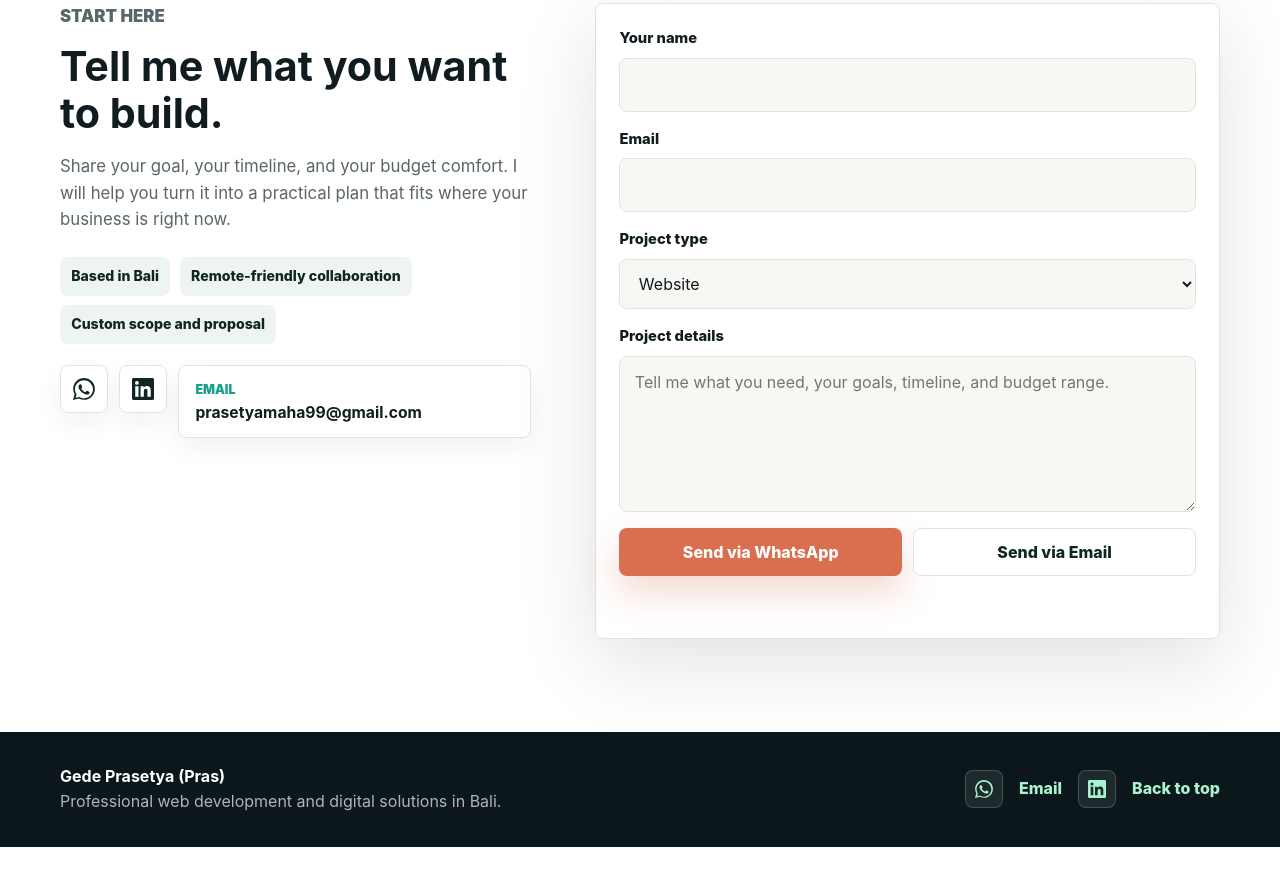
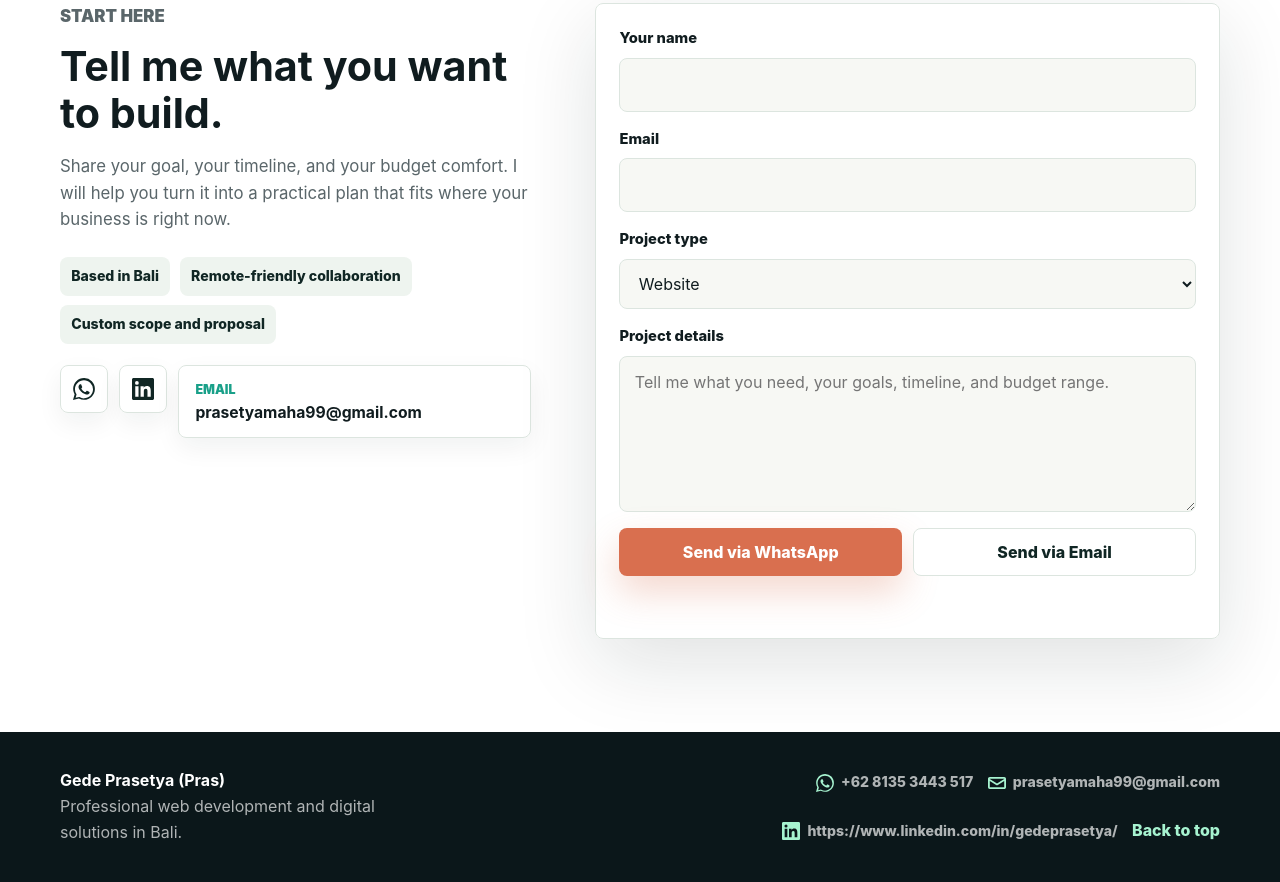
Before and after one commit to gedeprasetya/prasbaliweb, a plain HTML site: page index.html in a window 1280 px wide. Shown: the part 4602-5484 px from the top of the page. Before the commit the page ends 5449 px from the top, so only its background shows below. Drawn offline with nearby package versions, Linux system fonts and the light colour scheme.

Commit message:
Update footer contact links

```diff
--- a/index.html
+++ b/index.html
@@ -528,35 +528,38 @@
         </div>
         <div class="footer-links">
           <a
-            class="social-icon social-icon-footer"
+            class="footer-contact-link"
             href="https://wa.me/6281353443517"
             target="_blank"
             rel="noopener"
-            aria-label="WhatsApp"
-            title="WhatsApp"
           >
             <svg aria-hidden="true" viewBox="0 0 24 24">
               <path
                 d="M20.52 3.48A11.77 11.77 0 0 0 12.05 0C5.51 0 .2 5.31.2 11.85c0 2.08.54 4.12 1.58 5.91L0 24l6.4-1.68a11.86 11.86 0 0 0 5.65 1.44h.01c6.53 0 11.84-5.31 11.84-11.85 0-3.16-1.23-6.14-3.38-8.43Zm-8.47 18.75h-.01a9.84 9.84 0 0 1-5.02-1.38l-.36-.22-3.8 1 1.01-3.71-.24-.38a9.82 9.82 0 0 1-1.5-5.2c0-5.43 4.42-9.85 9.86-9.85 2.63 0 5.1 1.03 6.96 2.89a9.78 9.78 0 0 1 2.89 6.96c0 5.44-4.42 9.85-9.79 9.85Zm5.4-7.36c-.3-.15-1.75-.86-2.02-.96-.27-.1-.47-.15-.67.15-.2.3-.77.96-.95 1.16-.17.2-.35.22-.64.07-.3-.15-1.25-.46-2.39-1.47-.88-.79-1.48-1.77-1.65-2.06-.17-.3-.02-.46.13-.61.13-.13.3-.35.45-.52.15-.17.2-.3.3-.5.1-.2.05-.37-.02-.52-.07-.15-.67-1.61-.92-2.2-.24-.58-.49-.5-.67-.51h-.57c-.2 0-.52.07-.79.37-.27.3-1.04 1.01-1.04 2.47 0 1.46 1.06 2.87 1.21 3.07.15.2 2.1 3.2 5.09 4.49.71.31 1.27.49 1.7.63.71.23 1.36.2 1.87.12.57-.09 1.75-.72 2-1.41.25-.69.25-1.28.17-1.41-.07-.12-.27-.2-.57-.35Z"
               />
             </svg>
-            <span class="sr-only">WhatsApp</span>
+            <span>+62 8135 3443 517</span>
           </a>
-          <a href="mailto:prasetyamaha99@gmail.com">Email</a>
+          <a class="footer-contact-link" href="mailto:prasetyamaha99@gmail.com">
+            <svg aria-hidden="true" viewBox="0 0 24 24">
+              <path
+                d="M2.4 4h19.2C22.92 4 24 5.08 24 6.4v11.2c0 1.32-1.08 2.4-2.4 2.4H2.4A2.4 2.4 0 0 1 0 17.6V6.4C0 5.08 1.08 4 2.4 4Zm0 2.2v.36l9.6 6 9.6-6V6.2H2.4Zm19.2 3.13-8.96 5.6a1.2 1.2 0 0 1-1.28 0L2.4 9.33v8.27h19.2V9.33Z"
+              />
+            </svg>
+            <span>prasetyamaha99@gmail.com</span>
+          </a>
           <a
-            class="social-icon social-icon-footer"
+            class="footer-contact-link"
             href="https://www.linkedin.com/in/gedeprasetya/"
             target="_blank"
             rel="noopener"
-            aria-label="LinkedIn"
-            title="LinkedIn"
           >
             <svg aria-hidden="true" viewBox="0 0 24 24">
               <path
                 d="M20.45 20.45h-3.56v-5.57c0-1.33-.02-3.04-1.85-3.04-1.86 0-2.14 1.45-2.14 2.94v5.67H9.34V9h3.41v1.56h.05c.48-.9 1.64-1.85 3.37-1.85 3.6 0 4.27 2.37 4.27 5.46v6.28ZM5.34 7.43a2.06 2.06 0 1 1 0-4.12 2.06 2.06 0 0 1 0 4.12Zm1.78 13.02H3.56V9h3.56v11.45ZM22.22 0H1.77C.79 0 0 .77 0 1.72v20.56C0 23.23.79 24 1.77 24h20.45c.98 0 1.78-.77 1.78-1.72V1.72C24 .77 23.2 0 22.22 0Z"
               />
             </svg>
-            <span class="sr-only">LinkedIn</span>
+            <span>https://www.linkedin.com/in/gedeprasetya/</span>
           </a>
           <a href="#top" data-i18n="footer_top">Back to top</a>
         </div>
--- a/styles.css
+++ b/styles.css
@@ -881,21 +881,30 @@ output {
   flex-wrap: wrap;
   align-items: center;
   justify-content: flex-end;
-  gap: 0.8rem 1rem;
+  gap: 0.65rem 0.9rem;
 }
 
-.social-icon-footer {
-  width: 38px;
-  height: 38px;
-  background: rgba(255, 255, 255, 0.08);
-  border-color: rgba(255, 255, 255, 0.18);
-  color: #a7f3d0;
-  box-shadow: none;
+.footer-contact-link {
+  min-height: 38px;
+  display: inline-flex;
+  align-items: center;
+  gap: 0.45rem;
+  max-width: 100%;
+  color: rgba(255, 255, 255, 0.82);
+  font-size: 0.88rem;
+  font-weight: 800;
+  overflow-wrap: anywhere;
 }
 
-.social-icon-footer svg {
+.footer-contact-link:hover {
+  color: #a7f3d0;
+}
+
+.footer-contact-link svg {
+  flex: 0 0 auto;
   width: 18px;
   height: 18px;
+  fill: currentColor;
 }
 
 @media (max-width: 1020px) {
@@ -1041,6 +1050,10 @@ output {
     align-items: flex-start;
     flex-direction: column;
   }
+
+  .footer-links {
+    justify-content: flex-start;
+  }
 }
 
 @media (max-width: 420px) {
```
